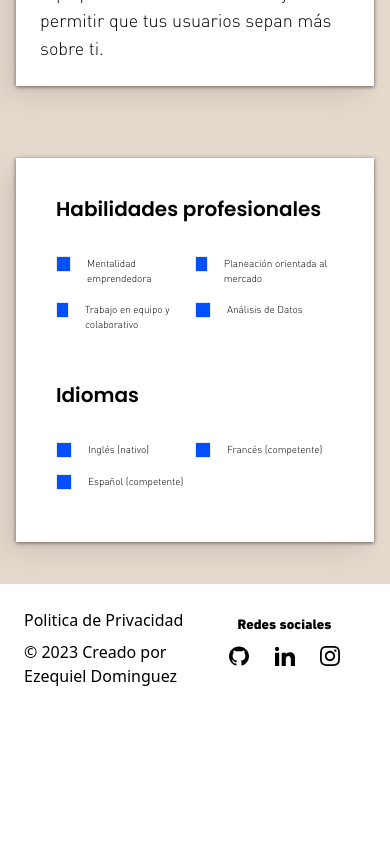
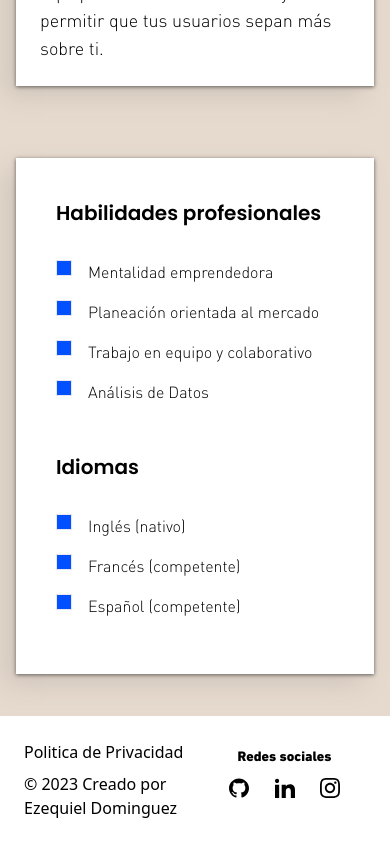
Before and after one commit to Cocahuana/portfolio_nextjs, a Next.js app: page /Curriculum in a window 390 px wide. Shown: the part 3075-3919 px from the top of the page. Before the commit the page ends 3787 px from the top, so only its background shows below. Built offline with nearby package versions, Linux system fonts and the light colour scheme.

Commit message:
Feat Finish Curriculum Mobile view

```diff
--- a/src/components/templates/Curriculum/Curriculum.tsx
+++ b/src/components/templates/Curriculum/Curriculum.tsx
@@ -121,7 +121,7 @@ function Curriculum() {
 							/>
 						))}
 					</div>
-					<div className='col-span-full flex flex-col gap-8 bg-white h-96'>
+					<div className='col-span-full flex flex-col gap-8 bg-white h-auto lg:h-96'>
 						<Card className='flex flex-col justify-center gap-8 p-10'>
 							<div className='flex flex-col justify-center gap-8'>
 								<h3>Habilidades profesionales</h3>
@@ -130,11 +130,13 @@ function Curriculum() {
 										(skill: string, key: number) => (
 											<li
 												key={key}
-												className='w-1/2 mb-4'
+												className='w-full lg:w-1/2 mb-4'
 											>
 												<Flex className='gap-4'>
 													<SquareBlock />
-													<p>{skill}</p>
+													<p className='text-base'>
+														{skill}
+													</p>
 												</Flex>
 											</li>
 										)
@@ -148,11 +150,13 @@ function Curriculum() {
 										(language: string, key: number) => (
 											<li
 												key={key}
-												className='w-1/2 mb-4'
+												className='w-full lg:w-1/2 mb-4'
 											>
 												<Flex className='gap-4'>
 													<SquareBlock />
-													<p>{language}</p>
+													<p className='text-base'>
+														{language}
+													</p>
 												</Flex>
 											</li>
 										)
```
